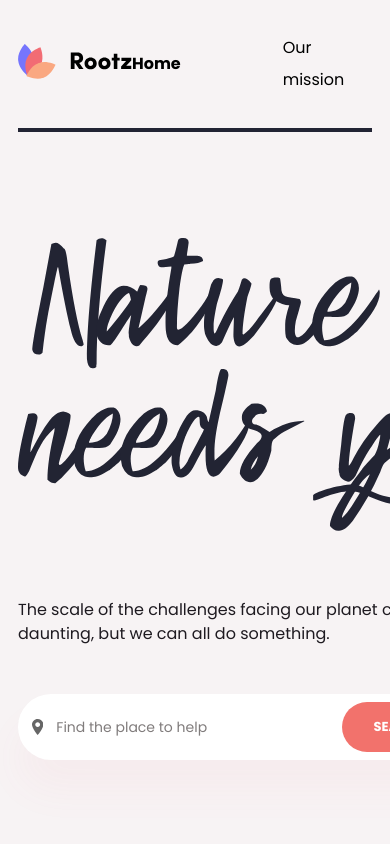
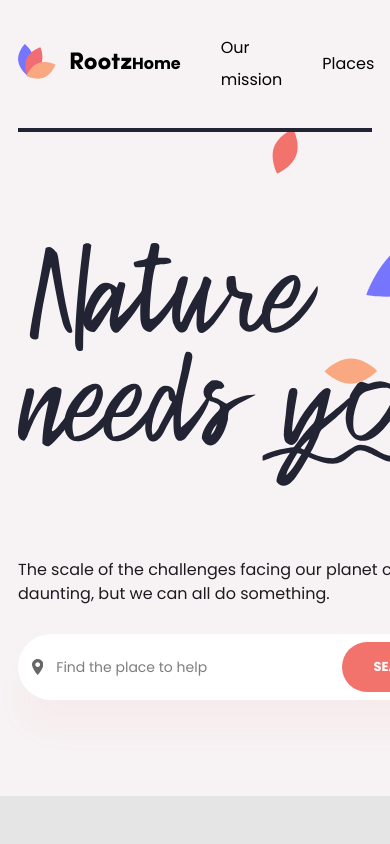
Before and after one commit to MaxWalex/rootz, a React (Create React App) app: page / in a window 390 px wide. Shown: the top 844 px of the page. Built offline with nearby package versions, Linux system fonts and the light colour scheme.

Commit message:
adaptive tablet

```diff
--- a/src/components/app/App.scss
+++ b/src/components/app/App.scss
@@ -13,6 +13,7 @@ body {
   color: #1E1A20;
   font-family: 'Poppins', sans-serif;
   background-color: #E5E5E5;
+  overflow-x: hidden;
 }
 
 a {
--- a/src/components/firstScreen/firstScreen.scss
+++ b/src/components/firstScreen/firstScreen.scss
@@ -504,3 +504,44 @@
     -webkit-animation: animate-svg-fill-15 0.4s cubic-bezier(0.47, 0, 0.745, 0.715) 1.8000000000000003s both;
     animation: animate-svg-fill-15 0.4s cubic-bezier(0.47, 0, 0.745, 0.715) 1.8000000000000003s both;
 }
+
+
+
+@media (max-width: 1400px) {
+    .parrot_leaves {
+        &-1 {
+            top: -90px;
+            right: 170px;
+        }
+        &-2 {
+            top: 10px;
+            right: -10px;
+        }
+        &-3 {
+            right: 90px;
+        }
+    }
+}
+
+@media (max-width: 1000px) {
+    .parrot_card {
+        width: 210px;
+        height: 280px;
+    }
+    .parrot_card-members p:last-child {
+        font-size: 40px;
+        line-height: 60px;
+    }
+    .parrot > img {
+        max-width: 290px;
+    }
+    .first_screen-left svg {
+        width: 450px;
+    }
+    .first_screen-left p {
+        margin: 40px 0 28px;
+    }
+    .first_screen-inner {
+        padding-top: 106px;
+    }
+}
--- a/src/components/header/header.scss
+++ b/src/components/header/header.scss
@@ -65,9 +65,6 @@ header {
         position: absolute;
         transition: 0.5s;
        }
-       &-1 {
-
-       }
        &-2 {
         transform: rotate(29deg);
         bottom: -3px;
@@ -109,3 +106,10 @@ header {
         }
     }
 }
+
+
+@media (max-width: 1000px) {
+    .header_inner nav ul li + li {
+        margin-left: 40px;
+    }
+}
```
